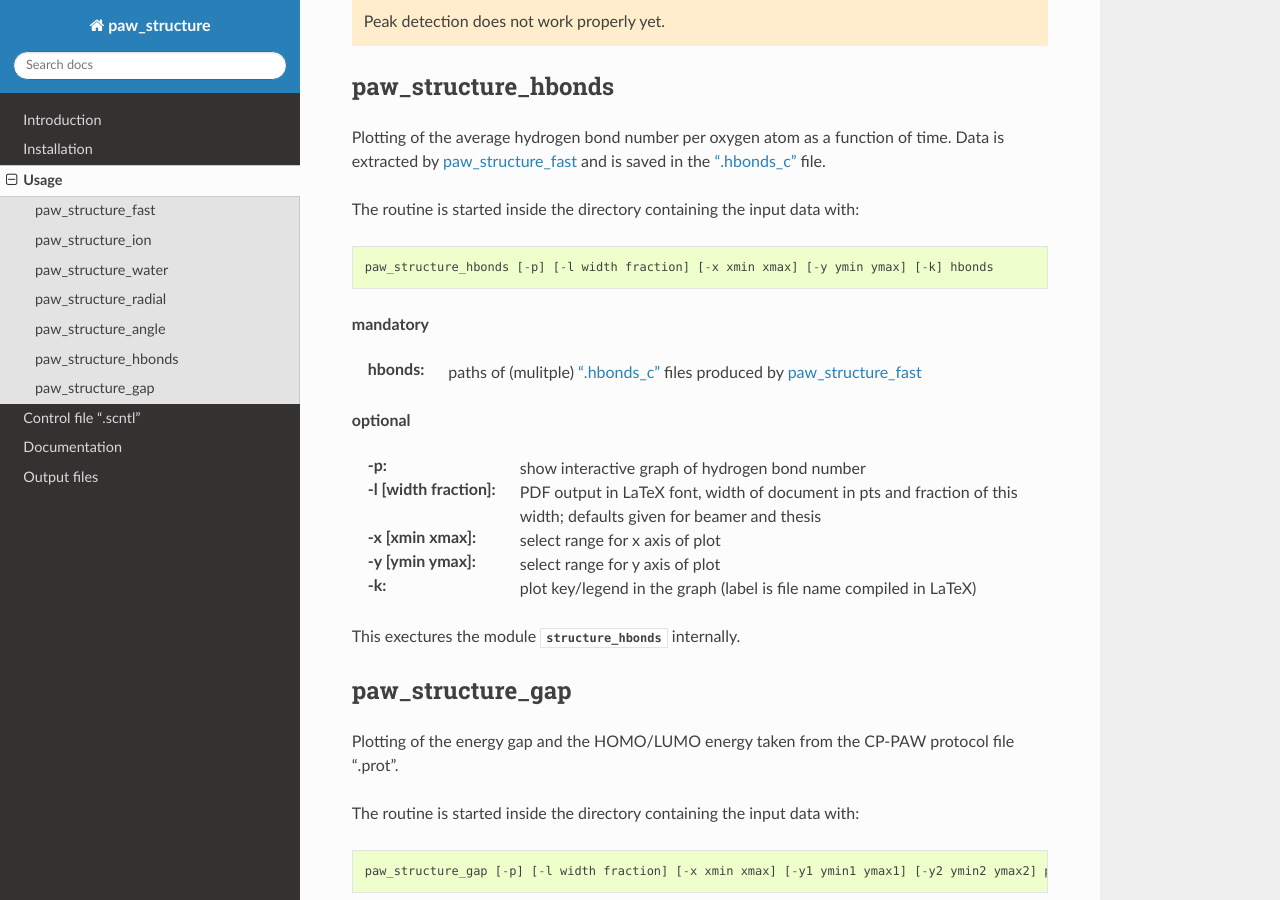
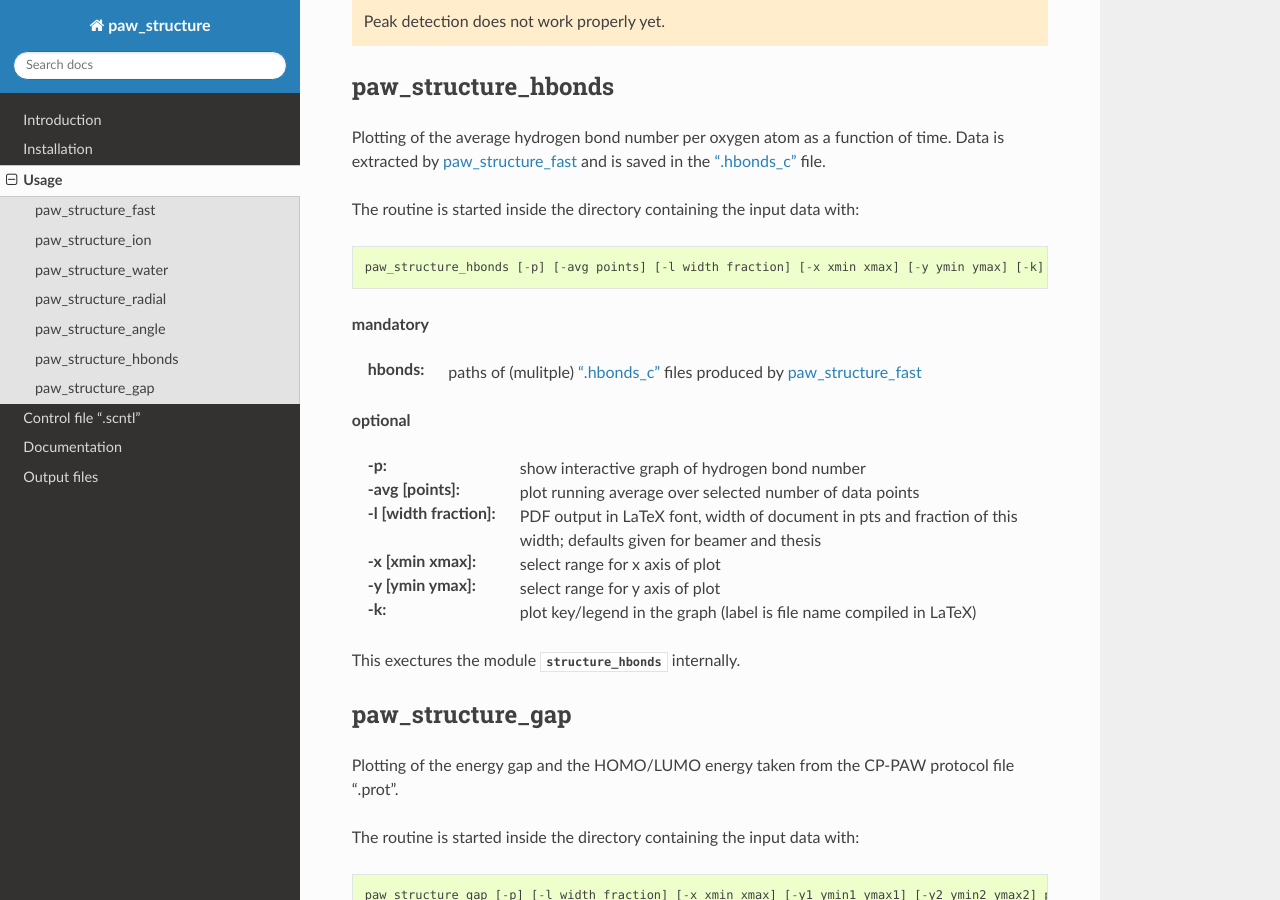
Before and after one commit to lksrmp/paw_structure, a Sphinx documentation site: the page built from docs/Usage.rst, in a window 1280 px wide and 900 px high, scrolled down 5326 px. Built offline with Sphinx 7.4.7 and the Read the Docs theme 2.0.0, drawn with Linux system fonts in a browser that asks for light colours; the version number could not be read and is left out.

```diff
--- a/docs/Usage.rst
+++ b/docs/Usage.rst
@@ -225,7 +225,7 @@
 
 The routine is started inside the directory containing the input data with::
 
-    paw_structure_hbonds [-p] [-l width fraction] [-x xmin xmax] [-y ymin ymax] [-k] hbonds
+    paw_structure_hbonds [-p] [-avg points] [-l width fraction] [-x xmin xmax] [-y ymin ymax] [-k] hbonds
 
 **mandatory**
 
@@ -234,6 +234,7 @@
 **optional**
 
 :-p: show interactive graph of hydrogen bond number
+:-avg [points]: plot running average over selected number of data points
 :-l [width fraction]: PDF output in LaTeX font, width of document in pts and fraction of this width; defaults given for beamer and thesis
 :-x [xmin xmax]: select range for x axis of plot
 :-y [ymin ymax]: select range for y axis of plot
```
